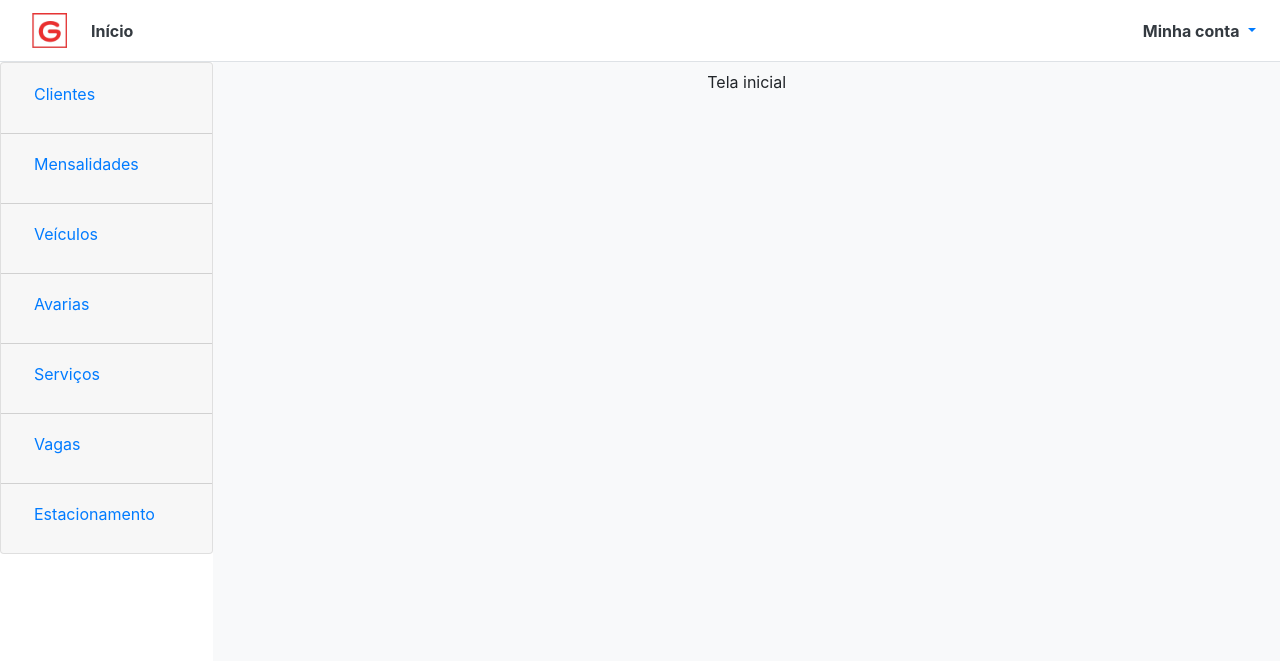
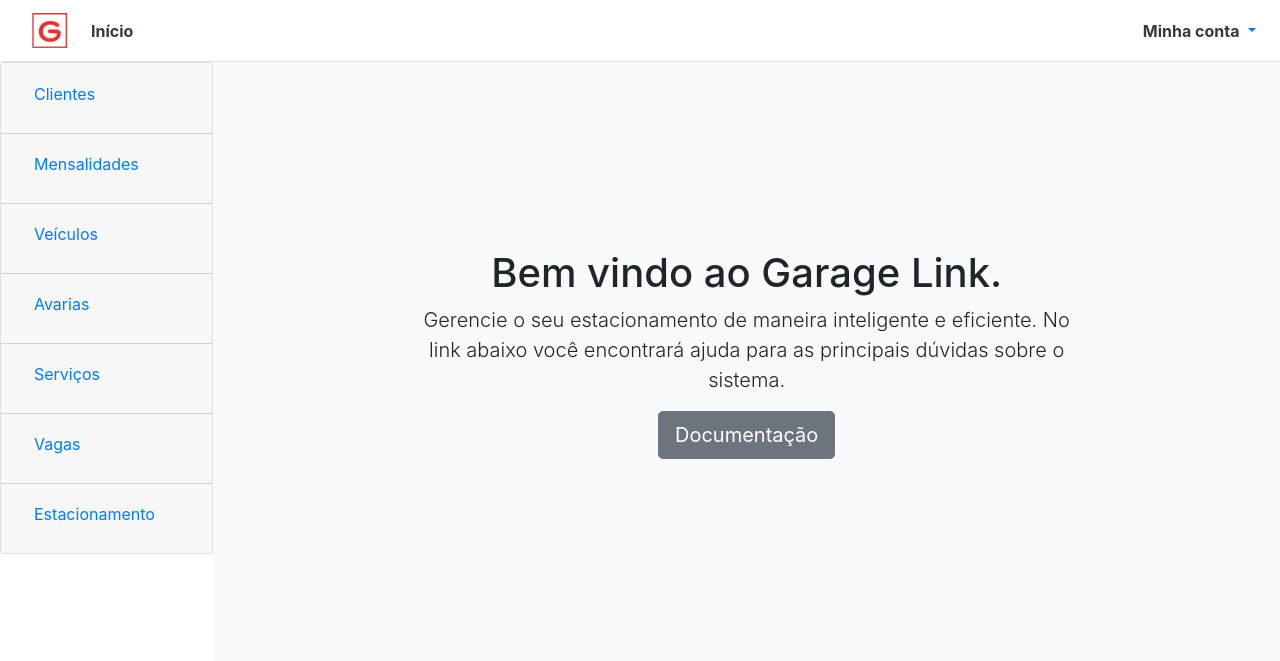
Before and after one commit to juanfelipe2/GarageLink, a Flask app: page / in a window 1280 px wide. Shown: the top 661 px of the page. Run offline with Flask 2, Linux system fonts and the light colour scheme; a user stored in the database is signed in; tables that the repository leaves empty hold one stand-in row (values such as "Sample post"); some libraries are stand-ins or nearby versions.

Commit message:
Home page update - Web Doc

```diff
--- a/app/templates/index.html
+++ b/app/templates/index.html
@@ -1,6 +1,14 @@
 {% extends 'base.html' %}
 {% block content %}
 
-<div class="p-2 col-10 text-center">Tela inicial</div>
+<div class="p-2 col-10 text-center d-flex justify-content-center align-items-center">
+    <main role="main" class=" col-8">
+        <h1 class="cover-heading">Bem vindo ao Garage Link.</h1>
+        <p class="lead">Gerencie o seu estacionamento de maneira inteligente e eficiente. No link abaixo você encontrará ajuda para as principais dúvidas sobre o sistema.</p>
+        <p class="lead">
+          <a href="https://gist.github.com/r-reis/9a400220520697906c6fd36dff98cf87" target="blank" class="btn btn-lg btn-secondary">Documentação</a>
+        </p>
+      </main>
+</div>
 
 {% endblock %}
```
